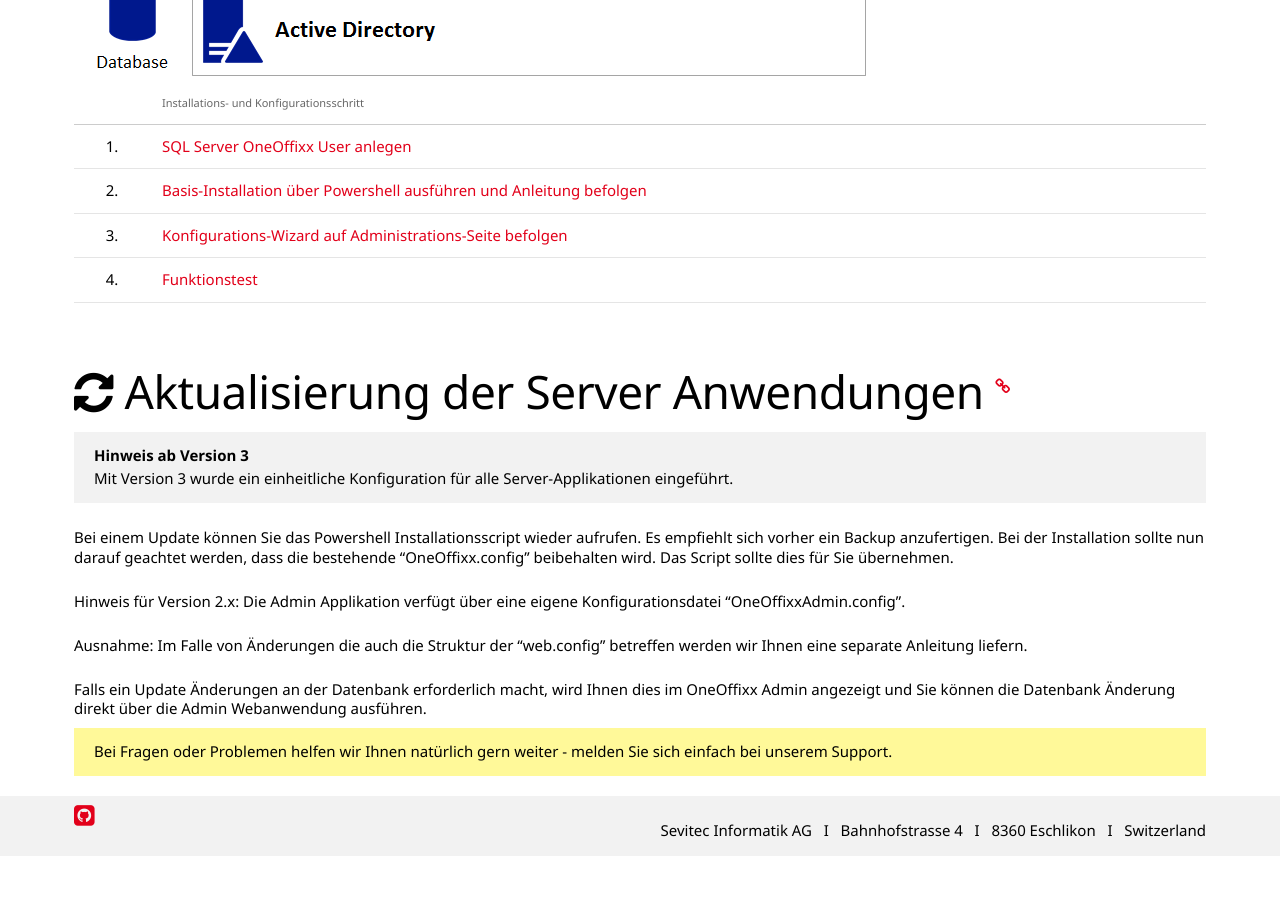
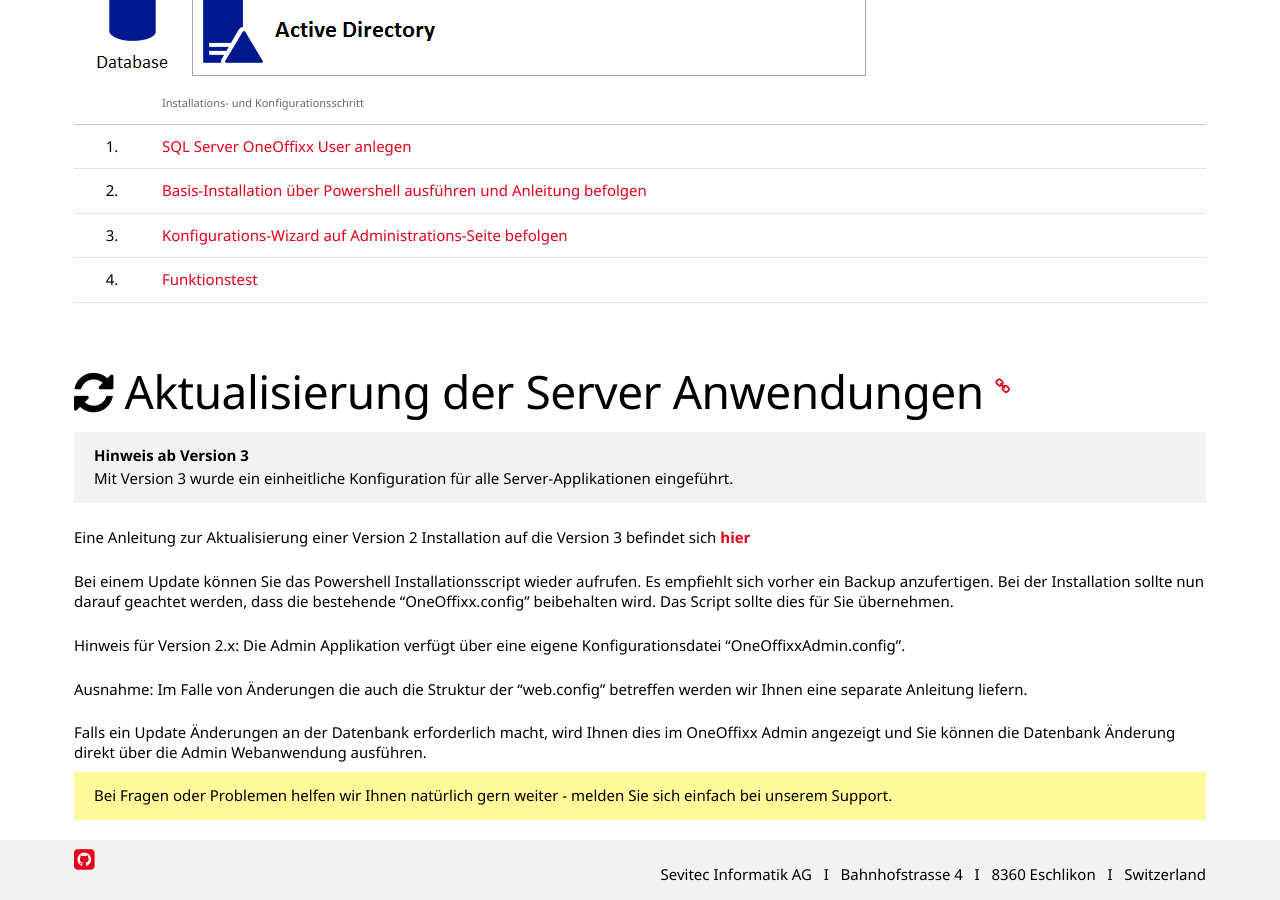
Before and after one commit to primesoft-group/oneoffixx-docs, a Jekyll site: the page built from _pages/install/de/server.md, in a window 1280 px wide and 900 px high, scrolled down 3898 px. Built offline with Jekyll 4.4.1, drawn with Linux system fonts in a browser that asks for light colours; nearby versions of some CDN libraries; some web fonts are replaced; before the commit the page ends 4754 px from its top, so only the background shows below that.

Commit message:
Update server.md

```diff
--- a/_pages/install/de/server.md
+++ b/_pages/install/de/server.md
@@ -113,6 +113,7 @@
 
 {% include alert.html type="info" text="<b>Hinweis ab Version 3</b><br/>Mit Version 3 wurde ein einheitliche Konfiguration für alle Server-Applikationen eingeführt." %}
 
+Eine Anleitung zur Aktualisierung einer Version 2 Installation auf die Version 3 befindet sich __[hier]({{ site.baseurl }}/install/de/server-update/)__
 
 Bei einem Update können Sie das Powershell Installationsscript wieder aufrufen. Es empfiehlt sich vorher ein Backup anzufertigen. Bei der Installation sollte nun darauf geachtet werden, dass die bestehende "OneOffixx.config" beibehalten wird. Das Script sollte dies für Sie übernehmen.
 
```
